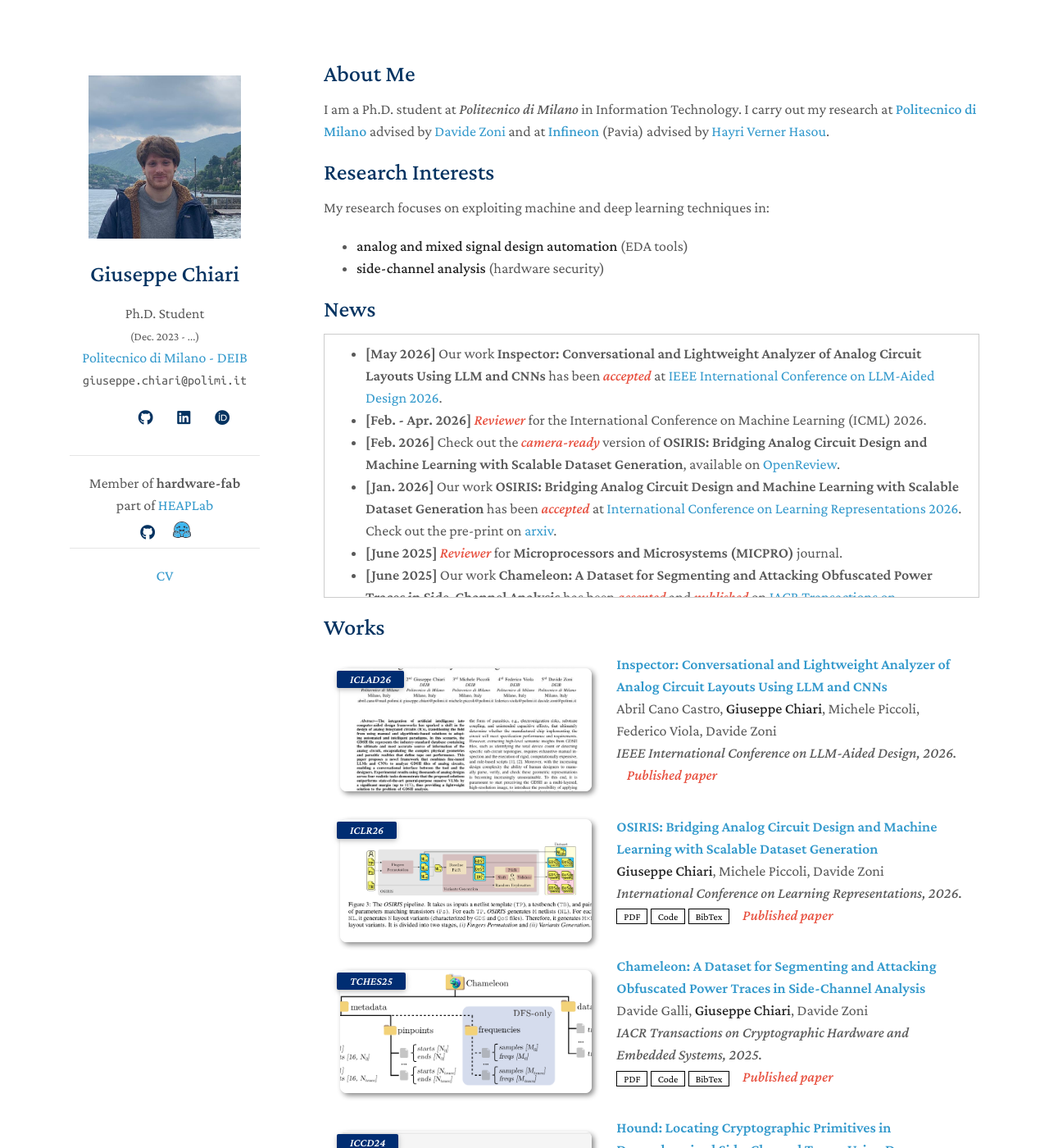
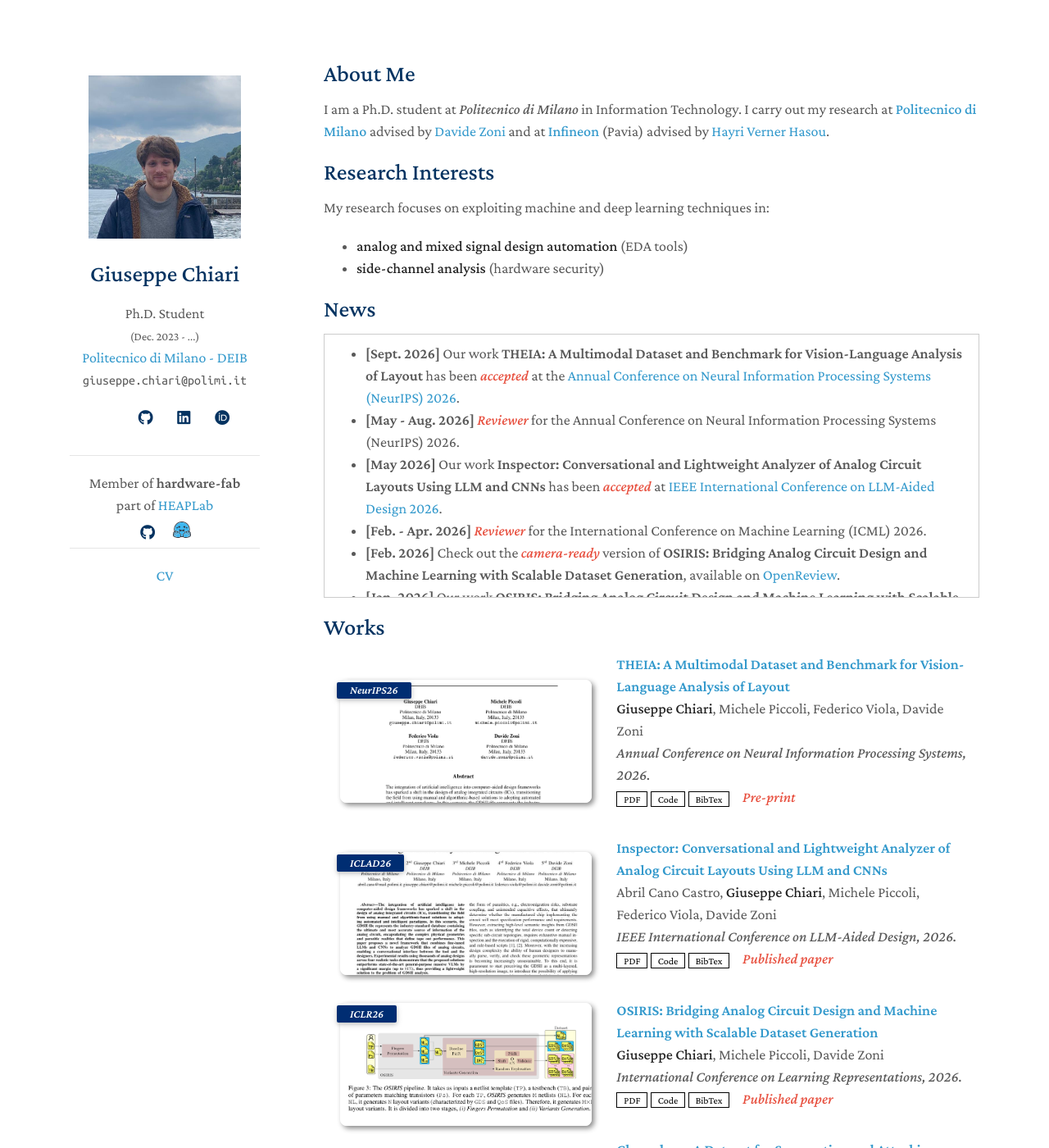
Before and after one commit to giuseppe-chiari/giuseppe-chiari.github.io, a Jekyll site: the page built from index.md, in a window 1280 px wide and 1400 px high. Shown: the whole window at 82% size. Built offline with Jekyll 4.4.1, drawn with Linux system fonts in a browser that asks for light colours; nearby versions of some CDN libraries; a style sheet for code colours, icons or effects is not loaded; our own code applies the rules of GitHub Pages for plain Markdown files; some of the changed text lies outside the part shown.

Commit message:
ICLAD 2026 + Neurips 2026

```diff
--- a/_data/publications.yml
+++ b/_data/publications.yml
@@ -1,13 +1,24 @@
 main:
 
+  - title: "THEIA: A Multimodal Dataset and Benchmark for Vision-Language Analysis of Layout"
+    webpage: https://arxiv.org/abs/2609.35035
+    authors: <strong>Giuseppe Chiari</strong>, Michele Piccoli, Federico Viola, Davide Zoni
+    conference_short: NeurIPS26
+    conference: Annual Conference on Neural Information Processing Systems, 2026.
+    pdf: https://arxiv.org/pdf/2609.35035
+    code: https://huggingface.co/datasets/hardware-fab/theia
+    bibtex: ./assets/bibs/neurips26.bib
+    image: ./assets/img/theia_neurips2026.png
+    notes: Pre-print
+
   - title: "Inspector: Conversational and Lightweight Analyzer of Analog Circuit Layouts Using LLM and CNNs"
-    webpage:
+    webpage: https://arxiv.org/abs/2609.34976
     authors: Abril Cano Castro, <strong>Giuseppe Chiari</strong>, Michele Piccoli, Federico Viola, Davide Zoni
     conference_short: ICLAD26
     conference: IEEE International Conference on LLM-Aided Design, 2026.
-    pdf:
-    code:
-    bibtex:
+    pdf: https://arxiv.org/pdf/2609.34976
+    code: https://huggingface.co/datasets/hardware-fab/Inspector
+    bibtex: ./assets/bibs/iclad26.bib
     image: ./assets/img/inspector_iclad2026.png
     notes: Published paper
 
--- a/_includes/services.md
+++ b/_includes/services.md
@@ -2,6 +2,9 @@
 
 <h4 style="margin:0 10px 0;">Conference Reviewer</h4>
 
+<ul style="margin:0 0 5px;">
+  <li><a href="https://neurips.cc/" target="_blank" ><autocolor>The Fortieth Annual Conference on Neural Information Processing Systems (NeurIPS) 2026</autocolor></a></li>
+</ul>
 <ul style="margin:0 0 5px;">
   <li><i style="color:#e73d3c">Gold Reviewer</i> (top 25%) -  <a href="https://icml.cc/" target="_blank" ><autocolor>The Forty-Third International Conference on Machine Learning (ICML) 2026</autocolor></a></li>
 </ul>
--- /dev/null
+++ b/assets/bibs/iclad26.bib
@@ -0,0 +1,9 @@
+@misc{castro2026inspectorconversationallightweightanalyzer,
+      title={Inspector: Conversational and Lightweight Analyzer of Analog Circuit Layouts Using LLM and CNNs},
+      author={Abril Cano Castro and Giuseppe Chiari and Michele Piccoli and Federico Viola and Davide Zoni},
+      year={2026},
+      eprint={2609.34976},
+      archivePrefix={arXiv},
+      primaryClass={cs.LG},
+      url={https://arxiv.org/abs/2609.34976},
+}
--- /dev/null
+++ b/assets/bibs/neurips26.bib
@@ -0,0 +1,9 @@
+@misc{chiari2026theiamultimodaldatasetbenchmark,
+      title={THEIA: A Multimodal Dataset and Benchmark for Vision-Language Analysis of Layout},
+      author={Giuseppe Chiari and Michele Piccoli and Federico Viola and Davide Zoni},
+      year={2026},
+      eprint={2609.35035},
+      archivePrefix={arXiv},
+      primaryClass={cs.LG},
+      url={https://arxiv.org/abs/2609.35035},
+}
--- a/index.md
+++ b/index.md
@@ -19,6 +19,9 @@
 ## News
 <div style="max-height: 300px; overflow-y: auto; border: 1px solid #ccc; padding: 10px; margin-bottom: 20px;">
 	<ul>
+	<li><b>[Sept. 2026]</b> Our work <b>THEIA: A Multimodal Dataset and Benchmark for Vision-Language Analysis of Layout</b> has been
+	<i style="color:#e74d3c">accepted</i> at the <a href="https://neurips.cc/">Annual Conference on Neural Information Processing Systems (NeurIPS) 2026</a>.</li>
+	<li><b>[May - Aug. 2026]</b> <i style="color:#e74d3c">Reviewer</i> for the Annual Conference on Neural Information Processing Systems (NeurIPS) 2026.</li>
 	<li><b>[May 2026]</b> Our work <b>Inspector: Conversational and Lightweight Analyzer of Analog Circuit Layouts Using LLM and CNNs</b> has been
 	<i style="color:#e74d3c">accepted</i> at <a href="https://iclad.ai/">IEEE International Conference on LLM-Aided Design 2026</a>.</li>
 	<li><b>[Feb. - Apr. 2026]</b> <i style="color:#e74d3c">Reviewer</i> for the International Conference on Machine Learning (ICML) 2026.</li>
```
Also changed, not shown: assets/img/theia_neurips2026.png (added).
